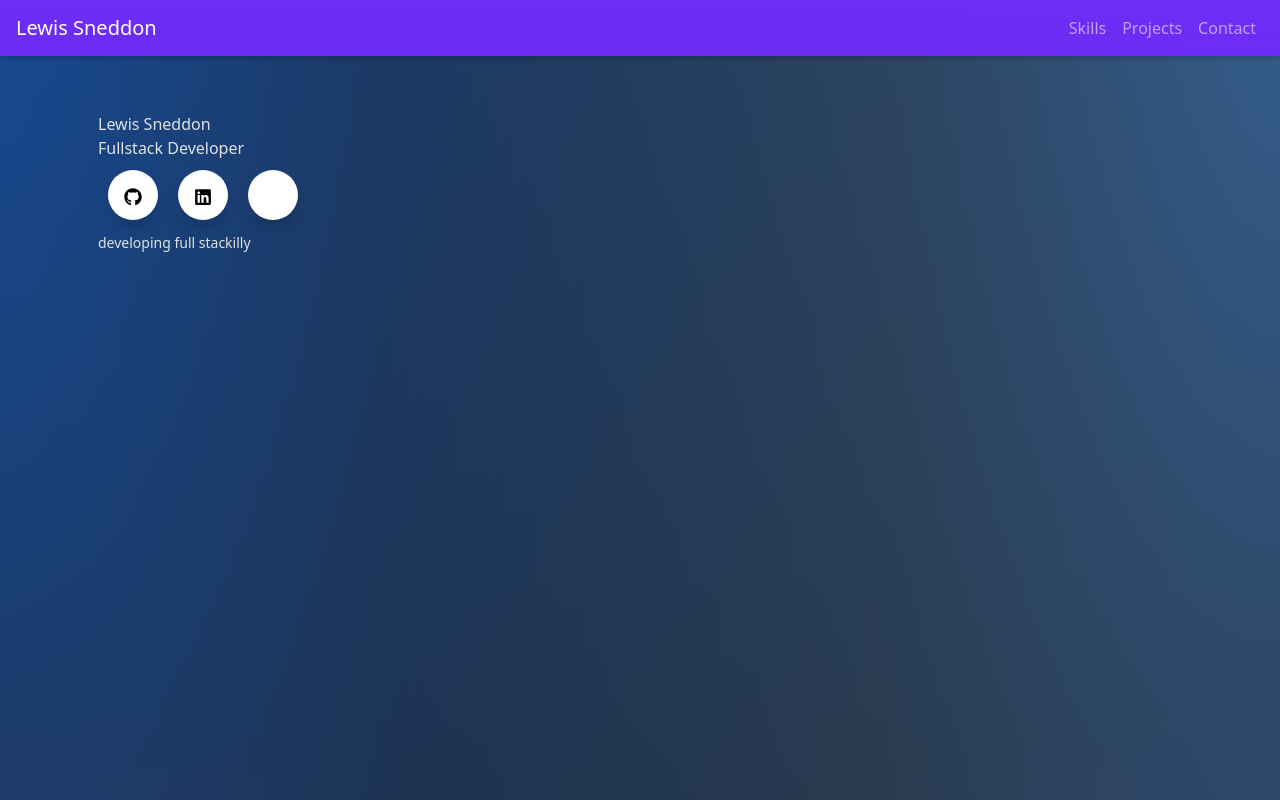
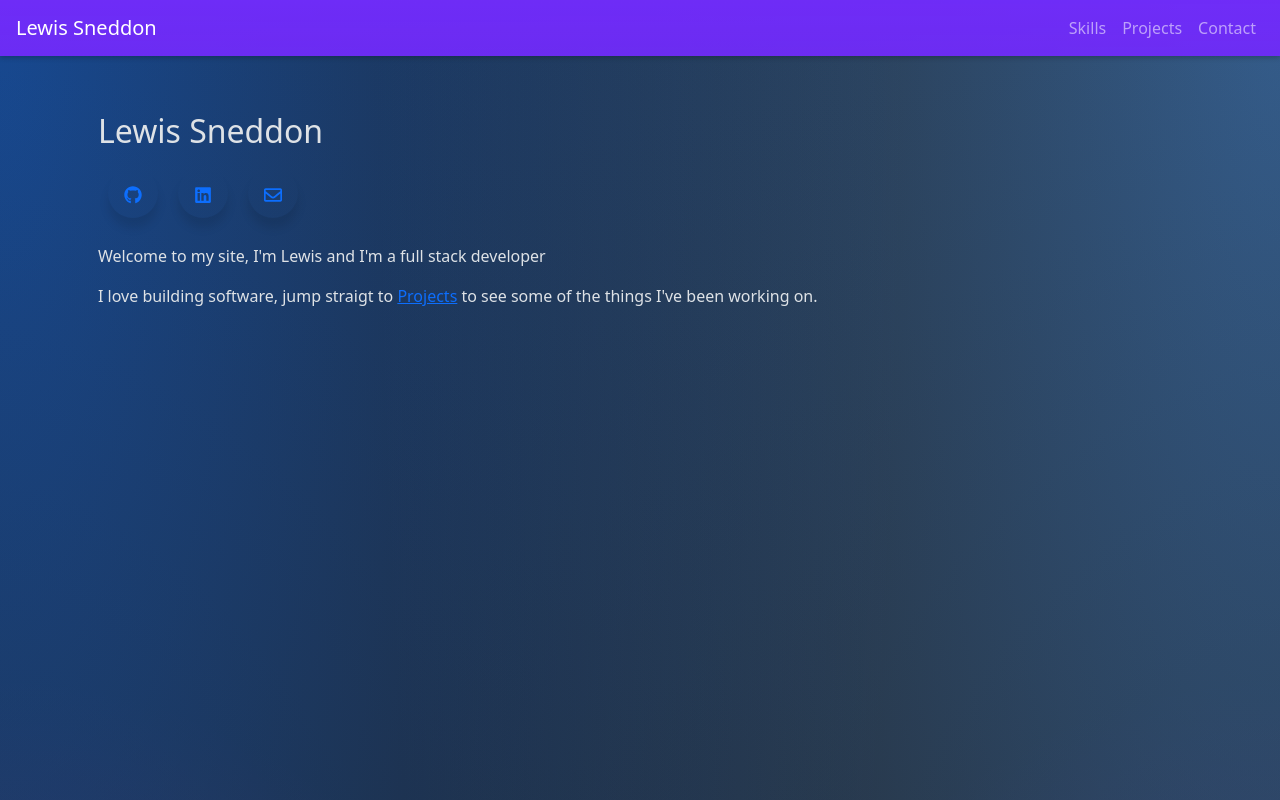
Before and after one commit to sneddonlewis/Lewis-Codes, a React (Vite) app in the folder ui/: page / in a window 1280 px wide. Shown: the top 800 px of the page. Built offline with nearby package versions, Linux system fonts and the light colour scheme.

Commit message:
tidied up start page

```diff
--- a/ui/src/components/About.tsx
+++ b/ui/src/components/About.tsx
@@ -3,15 +3,11 @@ import Icons from "./Icons";
 export const About = () => {
 	return (
 		<>
-			<div>Lewis Sneddon</div>
-			<div>
-				Fullstack Developer
-			</div>
-			<Icons />
-			<div>
-				<div>
-					<small>developing full stackilly</small>
-				</div>
+      <div>
+				<h2>Lewis Sneddon</h2>
+        <Icons />
+				<p className="mt-3">Welcome to my site, I'm Lewis and I'm a full stack developer</p>
+        <p>I love building software, jump straigt to <a href="#projects">Projects</a> to see some of the things I've been working on.</p>
 			</div>
 		</>
 	)
--- a/ui/src/components/Icons.css
+++ b/ui/src/components/Icons.css
@@ -4,8 +4,6 @@
 
 .wrapper .icon {
     position: relative;
-    background-color: #ffffff;
-    color: #000;
     border-radius: 50%;
     padding: 15px;
     margin: 10px;
--- a/ui/src/components/Icons.tsx
+++ b/ui/src/components/Icons.tsx
@@ -1,6 +1,6 @@
 import { useState } from "react";
 import "./Icons.css";
-import { FaGithub, FaLinkedin } from "react-icons/fa";
+import { FaGithub, FaLinkedin, FaRegEnvelope } from "react-icons/fa";
 
 
 const Icons = () => {
@@ -33,13 +33,15 @@ const Icons = () => {
           <FaLinkedin />
         </span>
         </a>
-					<span
+      <a
         className="icon email"
-						onClick={toggleModal}
-						style={{ cursor: "pointer" }}
+        href="#contact"
       >
-						<div className="tooltip">Email me</div>
+        <div className="tooltip">Get in touch</div>
+        <span>
+          <FaRegEnvelope />
         </span>
+      </a>
     </div>
 	);
 };
```
Lines whose indentation alone changed are shown as unchanged.
